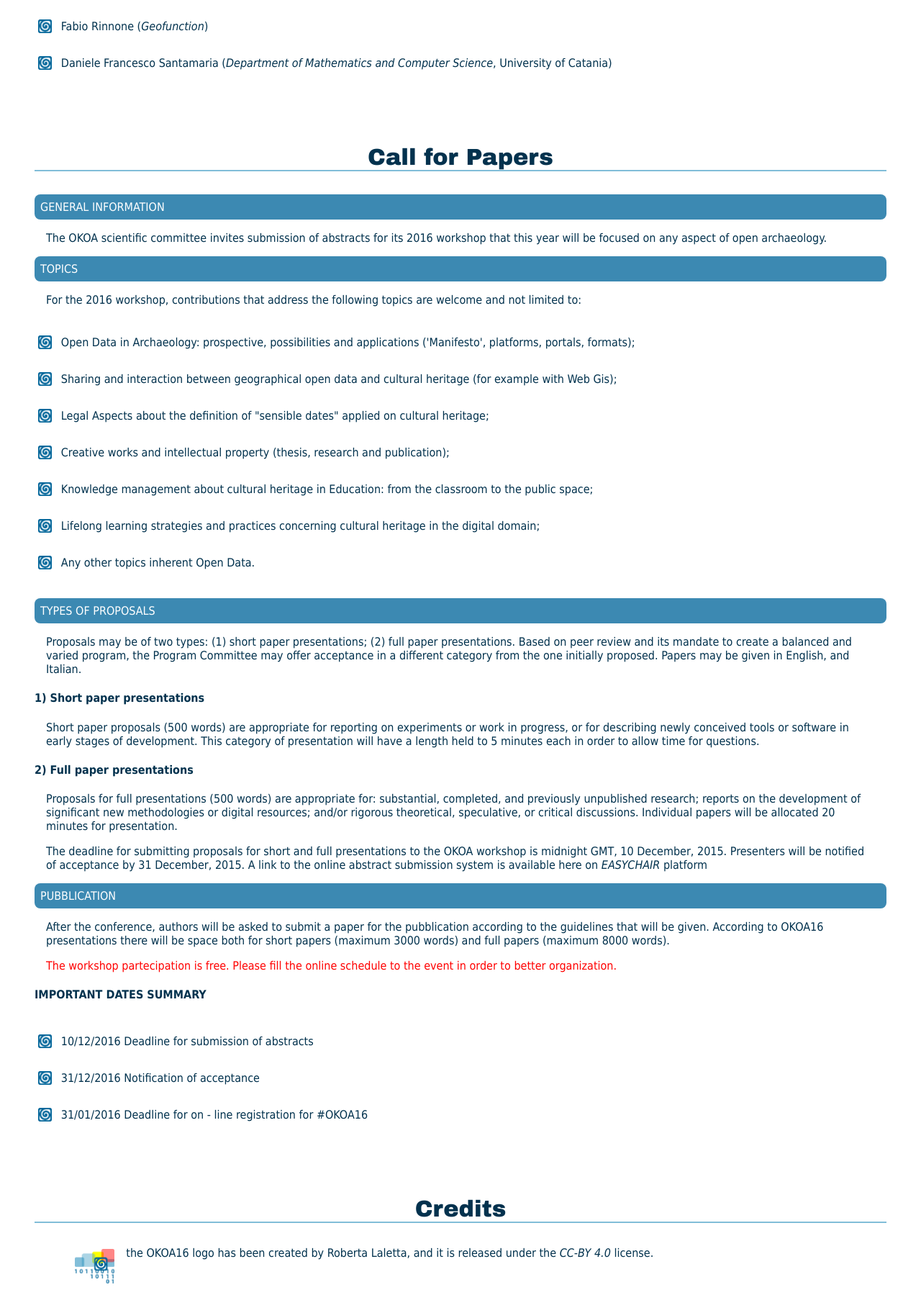
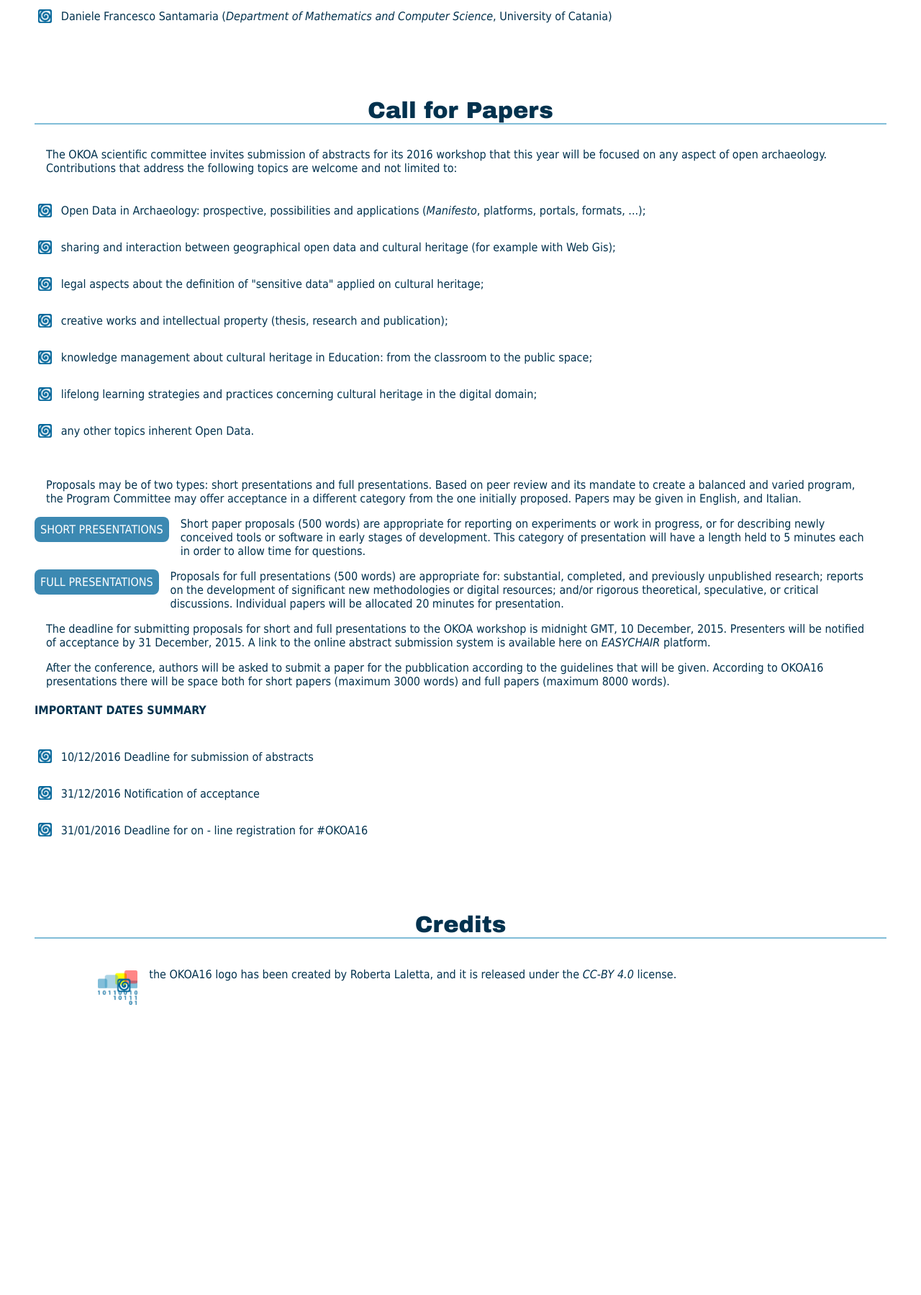
Before and after one commit to opendatahacklab/okoa16, a PHP site: page / in a window 1280 px wide. Shown: the part 1800-3599 px from the top of the page at 72% size. After the commit the page ends 3196 px from the top, so only its background shows below. Run offline with PHP 8.4, Linux system fonts and the light colour scheme.

Commit message:
Issue #3

```diff
--- a/index.html
+++ b/index.html
@@ -17,13 +17,13 @@
 	<main>
 	<nav><a href="http://www.dmi.unict.it/~longo/okoa2015">Previous Edition</a> -
 		<a href="#committees">Committees</a> -
-		<a href="#call">Call for Papers</a> -
+		<a href="#call">Call</a> -
 		<a href="#credits">Credits</a>
 
 		<a href="https://github.com/opendatahacklab/okoa16.git" title="sources of this web site"><img src="imgs/GitHub-Mark-Light-64px.png" /></a>
 		<a href="https://www.facebook.com/groups/133271063687638" title="the okoa16 interest group on facebook"><img src="imgs/FB-f-Logo__white_58.png"></a>
 	</nav>
-     <advise> <a href="#call">----CALL FOR PROPOSALS #OKOA16 IS NOW OPEN!!---- </a></advise>
+     <!--  advise> <a href="#call">----CALL FOR PROPOSALS #OKOA16 IS NOW OPEN!!---- </a></advise -->
 	<section id="aims">
 		<p><em>Open Knowledge - Open Arts</em> is an informal workshop about open data, open source and
 	cultural heritage.</p>
@@ -82,72 +82,51 @@
 
 	<section id="call">
 		<h2>Call for Papers</h2>
-		<div>
-		<h3>General Information</h3>
-         <span> <p> The OKOA scientific committee invites submission of abstracts for its 2016 workshop that this year will be focused on any aspect of open archaeology.
-         </p></span>
-        </div>
+        <p>The OKOA scientific committee invites submission of abstracts for its
+        2016 workshop that this year will be focused on any aspect of open archaeology.
+        Contributions that address the following topics are welcome and not limited to: </p>
+        <ul type="disc">
+          <li>Open Data in Archaeology:  prospective, possibilities and applications (<em>Manifesto</em>, platforms, portals, formats, ...);</li>
+          <li>sharing and interaction between geographical open data and cultural heritage (for example with Web Gis);</li>
+          <li>legal aspects about the definition of "sensitive data" applied on cultural heritage;</li>
+          <li>creative works and intellectual property (thesis, research and publication);</li>
+          <li>knowledge management about cultural heritage in Education:  from the classroom to the public space;</li>
+          <li>lifelong learning strategies and practices concerning cultural heritage in the digital domain;</li>
+          <li>any other topics inherent Open Data. </li>
+       </ul>
 
-        <div>
-        <h3>Topics</h3>
-        <p>
-                For the 2016 workshop, contributions that address the following topics are welcome and not limited to:
-             </p>
-             <ul type="disc">
-               <li>Open Data in Archaeology:  prospective, possibilities and applications ('Manifesto', platforms, portals, formats);</li>
-               <li>Sharing and interaction between geographical open data and cultural heritage (for example with Web Gis);</li>
-               <li>Legal Aspects about the definition of "sensible dates" applied on cultural heritage;</li>
-               <li>Creative works and intellectual property (thesis, research and publication);</li>
-               <li>Knowledge management about cultural heritage in Education:  from the classroom to the public space;</li>
-               <li>Lifelong learning strategies and practices concerning cultural heritage in the digital domain;</li>
-               <li>Any other topics inherent Open Data. </li>
-            </ul>
-         </div>
-
-        <div>
-        <h3>Types of Proposals</h3>
-        <span>
-        <p> Proposals may be of two types: (1) short paper presentations; (2) full paper presentations. Based on peer review and its mandate to create a balanced and varied program, the  Program Committee may offer acceptance in a different category from the one initially proposed. Papers  may be given in English, and Italian.
-        </span>
-          </p>
-
-        <span>
-        <h4>1) Short paper presentations</h4>
-        <p>
-              Short paper proposals (500  words) are appropriate for reporting on experiments or work in progress, or for describing newly conceived tools or software in early stages of development. This category of presentation will have a length held to 5 minutes each in order to allow time for questions.
+        <p> Proposals may be of two types:
+         short presentations and full presentations. Based on peer review and its mandate to
+         create a balanced and varied program, the  Program Committee may offer acceptance in a different category from the one initially proposed. Papers  may be given in English, and Italian.
         </p>
 
-        <h4> 2) Full paper presentations</h4>
+		<h3 class="baloon">Short presentations</h3>
+		<p>
+			Short paper proposals (500  words) are appropriate for reporting on experiments or
+			work in progress, or for describing newly conceived tools or software in early stages of development. This category of presentation will have a length held to 5 minutes each in order to allow time for questions.
+		</p>
 
-        <p>Proposals for full presentations (500 words) are appropriate for: substantial, completed, and previously unpublished research; reports on the development of significant new methodologies or digital resources; and/or rigorous theoretical, speculative, or critical discussions. Individual papers will be allocated 20 minutes for presentation.
-        </p>
-       </span>
+		<h3 class="baloon">Full presentations</h3>
+		<p>
+			Proposals for full presentations (500 words) are appropriate for: substantial, completed, and previously unpublished research; reports on the development of significant new methodologies or digital resources; and/or rigorous theoretical, speculative, or critical discussions. Individual papers will be allocated 20 minutes for presentation.
+		</p>
 
-           <p>The deadline for submitting proposals for short and full presentations  to the OKOA workshop is midnight GMT, 10 December, 2015. Presenters will be notified of acceptance by 31 December, 2015. A link to the online abstract submission system is available here on <a href="https://easychair.org/conferences/?conf=okoa16">EASYCHAIR </a> platform
-           </p>
+		<p>The deadline for submitting proposals for short and full presentations  to the OKOA workshop is midnight GMT, 10 December, 2015. Presenters will be notified of acceptance by 31 December, 2015. A link to the online abstract submission system is available here on <a href="https://easychair.org/conferences/?conf=okoa16">EASYCHAIR</a> platform.</p>
 
 
-		</div>
-
-         <h3>Pubblication</h3>
-          <span><p> After the conference, authors will be asked to submit a paper for the pubblication according to the guidelines that will be given.
+         <!-- h3>Pubblication</h3 -->
+         <p> After the conference, authors will be asked to submit a paper for the pubblication according to the guidelines that will be given.
                     According to OKOA16 presentations there will be space both for short papers (maximum 3000 words) and full papers (maximum 8000 words).
                 </p>
 
-               <p style="color:red">The workshop partecipation is free. Please fill the online schedule to the event in order to better organization. </p>
+         <!-- p style="color:red">The workshop partecipation is free. Please fill the online schedule to the event in order to better organization. </p -->
 
-          </span>
-
-          <span>
          <h4>IMPORTANT DATES SUMMARY</h4>
          <ul>
              <li>10/12/2016 Deadline for submission of abstracts</li>
              <li>31/12/2016 Notification of acceptance</li>
              <li>31/01/2016 Deadline for on - line registration for #OKOA16</li>
         </ul>
-         </span>
-
-
 	</section>
 
 	<section id="credits">
--- a/okoa16.css
+++ b/okoa16.css
@@ -37,6 +37,20 @@ ul li{
 	background-position: left center;
 	margin : 0 0 1em 0;
 	padding : 0.5em 0 0.5em 2em;
+}
+
+ol{
+	 list-style-position: inside;
+}
+
+ol li{
+	margin : 0 0 1em 0;
+	padding : 0.5em 0 0.5em 2em;
+}
+
+em.partitle{
+	font-weight:bold;
+	font-style: normal;
 }
 
 /* HEADER */
@@ -183,7 +197,7 @@ div.blue{
 	background-color:#a5cddd;
 }
 
-div.piece h3{
+div.piece h3, h3.baloon{
 	display : inline-block;
 	float:left;
 	clear:both;
```
